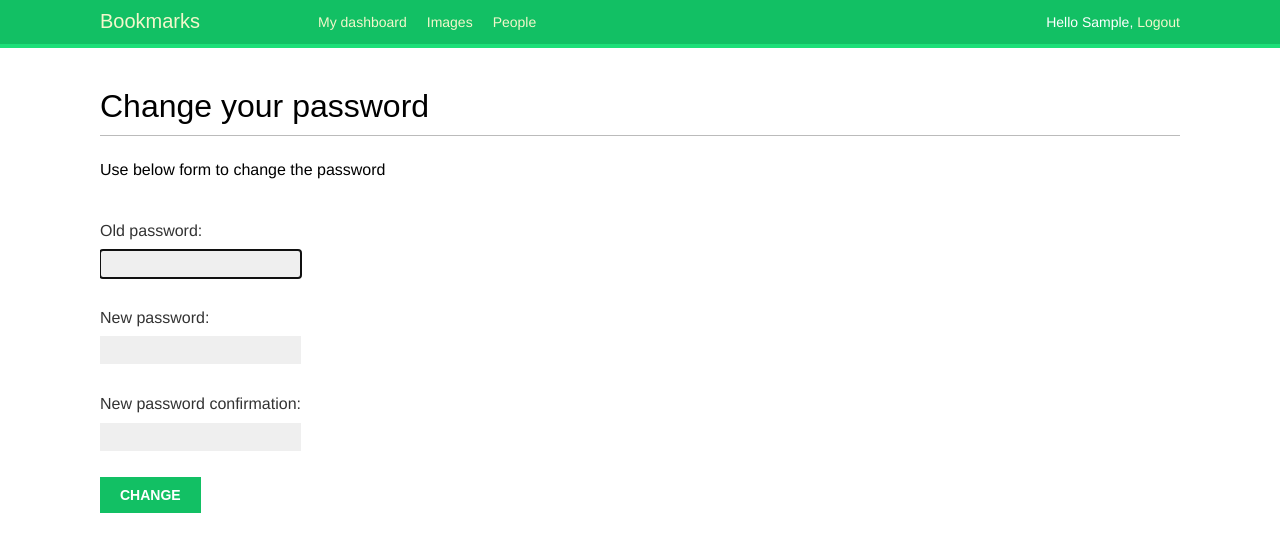
After one commit to rms-sth/social-app, a Django app: a page that uses account/templates/registration/password_change_form.html in a window 1280 px wide. The commit adds this page. Shown: the top 552 px of the page. Run offline with Django 3.2, Linux system fonts and the light colour scheme; the visitor is signed in with stand-in values (Sample User, id 1); some web fonts are replaced.

Commit message:
Reset Password

```diff
--- a/account/templates/registration/login.html
+++ b/account/templates/registration/login.html
@@ -14,6 +14,7 @@
         {{ form.as_p }}
         {% csrf_token %}
         <input type="hidden" name="next" value="{{ next }}">
+        <p><a href="{% url 'password_change' %}">Forget Password?</a></p>
         <p><input type="submit" value="Log-in"></p>
     </form>
 </div>
--- /dev/null
+++ b/account/templates/registration/password_change_form.html
@@ -0,0 +1,13 @@
+{% extends 'base.html' %}
+
+{% block title %} Password Change Form {% endblock %}
+
+{% block content %}
+<h1>Change your password</h1>
+<p>Use below form to change the password</p>
+<form action="." method="post">
+    {{ form.as_p }}
+    <p><input type="submit" value="change"></p>
+    {% csrf_token %}
+</form>
+{% endblock %}
--- a/account/urls.py
+++ b/account/urls.py
@@ -10,4 +10,8 @@ urlpatterns = [
 
     #dashboard
     url(r'^$', views.dashboard, name='dashboard'),
+
+    #reset password
+    url(r'^password-change/$', 'django.contrib.auth.views.password_change', name='password_change'),
+    url(r'^password-change/done/$', 'django.contrib.auth.views.password_change_done', name='password_change_done'),
 ]
--- a/account/views.py
+++ b/account/views.py
@@ -1,10 +1,9 @@
 from django.shortcuts import render
+from django.contrib.auth import login, authenticate
 from django.http import HttpResponse
-from django.contrib.auth import authenticate, login
 from .forms import LoginForm
 from django.contrib.auth.decorators import login_required
 
-#TODO I need to commplete this views
 def user_login(request):
     if request.method == 'POST':
         form = LoginForm(request.POST)
```
Also changed, not shown: account/templates/registration/password_change_done.html (added, +8 -0 lines).
